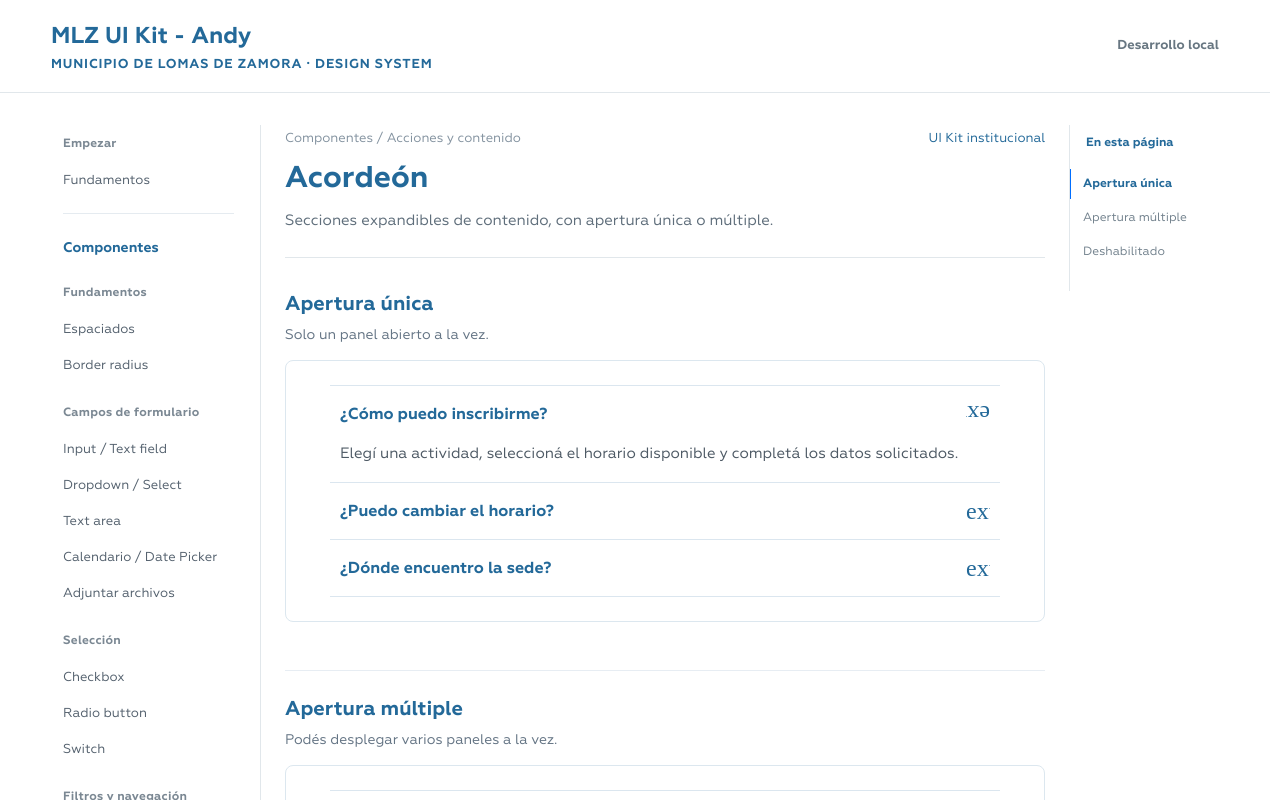
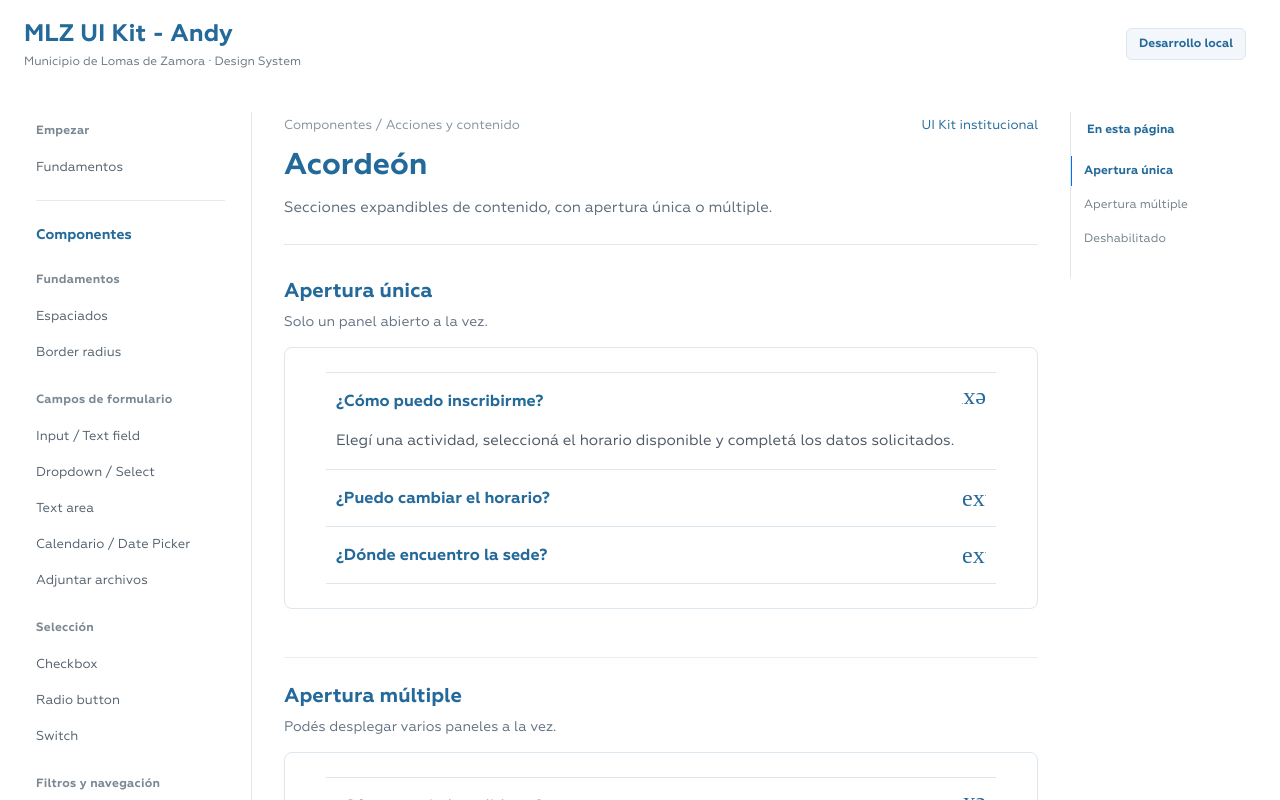
Before and after one commit to SantiagoM96/mlz-muni, a React (Vite) app: page /ui-kit-andy/componentes/acordeon in a window 1280 px wide. Shown: the top 800 px of the page. Built offline with nearby package versions, Linux system fonts and the light colour scheme; a web font is replaced by a local one.

Commit message:
style(andy): full-width three-column docs, edge-aligned sidebars, clean header and version badge

```diff
--- a/src/pages/andy-kit/andy-kit.css
+++ b/src/pages/andy-kit/andy-kit.css
@@ -244,3 +244,94 @@
 .andy-doc-example{scroll-margin-top:var(--mlz-space-24)}
 @media(max-width:1179px){.andy-doc-toc{display:none}}
 @media(min-width:1180px){.andy-doc-page:has(.andy-button-documentation) .andy-button-on-this-page{display:none}}
+
+
+/* Documentación MLZ a ancho completo. El max-width institucional de 1200px
+   no se modifica para otros productos: únicamente se libera este UI Kit. */
+.andy-doc-layout .andy-container{
+  width:100%;
+  max-width:none;
+  margin-inline:0;
+  padding-inline:var(--mlz-space-24);
+}
+.andy-doc-layout .andy-header{
+  border-bottom:0;
+  box-shadow:none;
+}
+.andy-doc-layout .andy-topbar{
+  min-height:88px;
+  width:100%;
+}
+.andy-doc-layout .andy-topbar-heading{
+  display:flex;
+  flex-direction:column;
+  justify-content:center;
+  gap:var(--mlz-space-4);
+  padding-block:var(--mlz-space-16);
+}
+.andy-doc-layout .andy-header h1{
+  order:0;
+  margin:0;
+  font-size:24px;
+  line-height:32px;
+  font-weight:700;
+}
+.andy-doc-layout .andy-topbar-heading .andy-eyebrow{
+  order:1;
+  font-size:12px;
+  line-height:18px;
+  font-weight:400;
+  letter-spacing:0;
+  text-transform:none;
+  color:#687782;
+}
+.andy-doc-layout .andy-topbar-actions .andy-version{
+  display:inline-flex;
+  align-items:center;
+  justify-content:center;
+  min-height:32px;
+  padding:var(--mlz-space-6) var(--mlz-space-12);
+  margin:0;
+  border:1px solid #dce7ef;
+  border-radius:var(--mlz-radius-md);
+  background:#f3f7fc;
+  color:#236999;
+  font-size:12px;
+  line-height:18px;
+}
+.andy-doc-layout .andy-topbar-actions .andy-version a{
+  color:inherit;
+  text-decoration:none;
+}
+.andy-doc-layout .andy-topbar-actions .andy-version a:hover{text-decoration:underline}
+.andy-doc-layout .andy-doc-body{
+  grid-template-columns:228px minmax(0,1fr);
+  gap:var(--mlz-space-32);
+  padding-top:var(--mlz-space-24);
+}
+@media(min-width:1180px){
+ .andy-doc-layout .andy-doc-body:has(.andy-doc-toc){
+   grid-template-columns:228px minmax(0,1fr) 176px;
+   gap:var(--mlz-space-32);
+ }
+}
+@media(max-width:1100px){
+ .andy-doc-layout .andy-doc-body{
+   grid-template-columns:210px minmax(0,1fr);
+   gap:var(--mlz-space-24);
+ }
+}
+@media(max-width:790px){
+ .andy-doc-layout .andy-doc-body{
+   display:block;
+   padding-top:var(--mlz-space-24);
+ }
+ .andy-doc-layout .andy-header h1{font-size:21px;line-height:28px}
+ .andy-doc-layout .andy-topbar-heading .andy-eyebrow{font-size:11px;line-height:16px}
+}
+@media(max-width:580px){
+ .andy-doc-layout .andy-container{padding-inline:var(--mlz-space-16)}
+ .andy-doc-layout .andy-topbar{min-height:76px}
+ .andy-doc-layout .andy-header h1{font-size:20px;line-height:26px}
+ .andy-doc-layout .andy-topbar-actions .andy-version{min-height:28px;padding:var(--mlz-space-4) var(--mlz-space-8);font-size:11px}
+}
```
